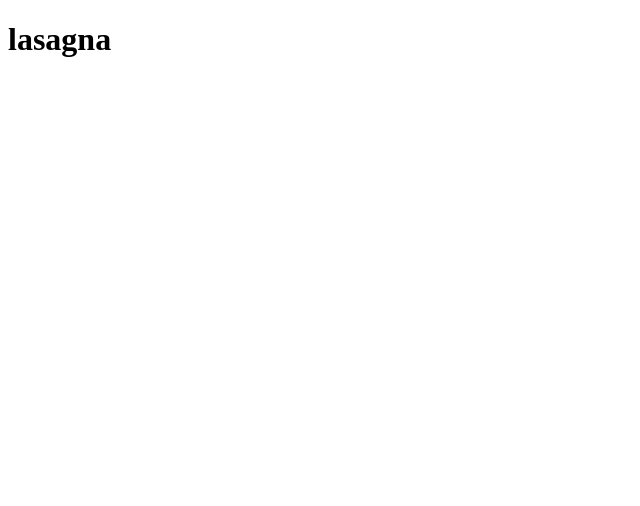
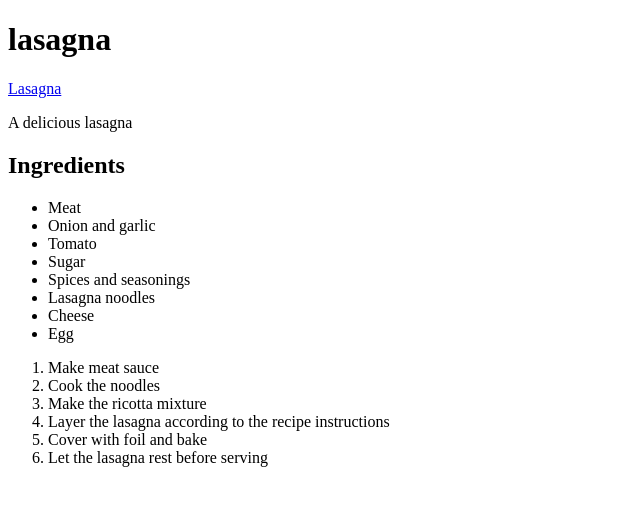
Before and after one commit to Puvoe/recipes, a plain HTML site: page lasagna.html in a window 1280 px wide. Shown: the whole page, without its empty margins (0-640 px from the left). Drawn offline with Linux system fonts and the light colour scheme.

Commit message:
finish lasagna page

```diff
--- a/lasagna.html
+++ b/lasagna.html
@@ -6,5 +6,29 @@
 	</head>
 	<body>
 		<h1>lasagna</h1>
+		<a href="../images/Classic-Lasagna-14-scaled.jpg" alt="Lasagana">Lasagna</a>
+		<p>A delicious lasagna</p>
+	</body>
+	<body>
+		<h2>Ingredients</h2>
+		<ul>
+			<li>Meat</li>
+			<li>Onion and garlic</li>
+			<li>Tomato</li>
+			<li>Sugar</li>
+			<li>Spices and seasonings</li>
+			<li>Lasagna noodles</li>
+			<li>Cheese</li>
+			<li>Egg</li>
+		</ul>
+		<h2<Steps</h2>
+		<ol>
+			<li>Make meat sauce</li>
+			<li>Cook the noodles</li>
+			<li>Make the ricotta mixture</li>
+			<li>Layer the lasagna according to the recipe instructions</li>
+			<li>Cover with foil and bake</li>
+			<li>Let the lasagna rest before serving</li>
+		</ol>
 	</body>
 </html>
```
Also changed, not shown: images/Classic-Lasagna-14-scaled.jpg (renamed from Classic-Lasagna-14-scaled.jpg).
